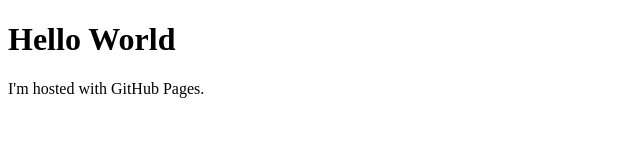
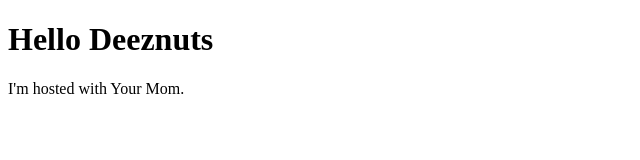
Before and after one commit to MidniteOil/MidniteOil.github.io, a plain HTML site: page index.html in a window 1280 px wide. Shown: the whole page, without its empty margins (0-640 px from the left). Drawn offline with Linux system fonts and the light colour scheme.

Commit message:
Update index.html

```diff
--- a/index.html
+++ b/index.html
@@ -1,7 +1,7 @@
 <!DOCTYPE html>
 <html>
 <body>
-<h1>Hello World</h1>
-<p>I'm hosted with GitHub Pages.</p>
+<h1>Hello Deeznuts</h1>
+<p>I'm hosted with Your Mom.</p>
 </body>
 </html>
```
